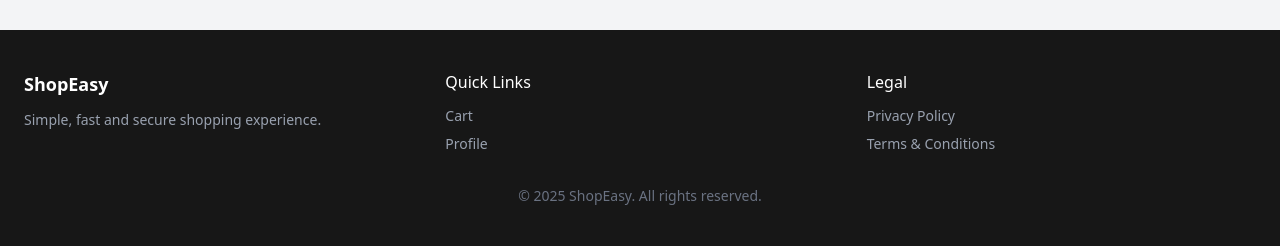
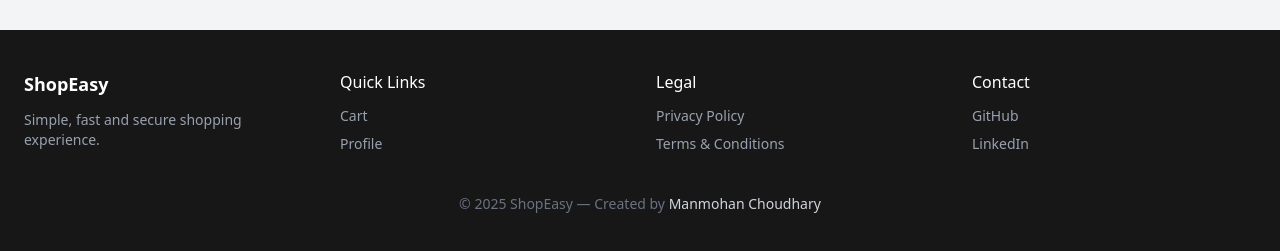
Before and after one commit to letscodewithmohit/shopEasy, a React (Vite) app in the folder ecom-frontend/: page / in a window 1280 px wide. Shown: the part 1417-1668 px from the top of the page. Built offline with nearby package versions, Linux system fonts and the light colour scheme; no server answers.

Commit message:
Add project README

```diff
--- a/ecom-frontend/src/components/layout/Footer.jsx
+++ b/ecom-frontend/src/components/layout/Footer.jsx
@@ -2,12 +2,14 @@ import { Link } from "react-router-dom";
 import useAuthRedirect from "../../hooks/useAuthRedirect";
 
 const Footer = () => {
+  const { requireAuth } = useAuthRedirect();
 
-    const { requireAuth } = useAuthRedirect();
   return (
     <footer className="bg-neutral-900 text-gray-400 py-10">
-      <div className="max-w-7xl mx-auto px-6 grid grid-cols-1 md:grid-cols-3 gap-8">
+      {/* Main footer content */}
+      <div className="max-w-7xl mx-auto px-6 grid grid-cols-1 md:grid-cols-4 gap-8">
 
+        {/* 1️⃣ Brand */}
         <div>
           <h3 className="text-white font-semibold text-lg">ShopEasy</h3>
           <p className="mt-3 text-sm">
@@ -15,12 +17,15 @@ const Footer = () => {
           </p>
         </div>
 
+        {/* 2️⃣ Quick Links */}
         <div>
           <h4 className="text-white font-medium mb-3">Quick Links</h4>
           <ul className="space-y-2 text-sm">
             <li>
               <button
-          onClick={() => requireAuth("/cart", "Please login to view cart")}
+                onClick={() =>
+                  requireAuth("/cart", "Please login to view cart")
+                }
                 className="hover:text-white"
               >
                 Cart
@@ -29,7 +34,9 @@ const Footer = () => {
 
             <li>
               <button
-          onClick={() => requireAuth("/profile", "Please login to view profile")}
+                onClick={() =>
+                  requireAuth("/profile", "Please login to view profile")
+                }
                 className="hover:text-white"
               >
                 Profile
@@ -38,18 +45,55 @@ const Footer = () => {
           </ul>
         </div>
 
+        {/* 3️⃣ Legal */}
         <div>
           <h4 className="text-white font-medium mb-3">Legal</h4>
           <ul className="space-y-2 text-sm">
-            <li>Privacy Policy</li>
-            <li>Terms & Conditions</li>
+            <li>
+              Privacy Policy
+            </li>
+            <li >
+              Terms & Conditions
+            </li>
+          </ul>
+        </div>
+
+        {/* 4️⃣ Contact / Social */}
+        <div>
+          <h4 className="text-white font-medium mb-3">Contact</h4>
+          <ul className="space-y-2 text-sm">
+
+            <li>
+              <a
+                href="https://github.com/letscodewithmohit"
+                target="_blank"
+                rel="noopener noreferrer"
+                className="hover:text-white"
+              >
+                GitHub
+              </a>
+            </li>
+            <li>
+              <a
+                href="https://www.linkedin.com/in/manmohan-choudhary01/"
+                target="_blank"
+                rel="noopener noreferrer"
+                className="hover:text-white"
+              >
+                LinkedIn
+              </a>
+            </li>
           </ul>
         </div>
 
       </div>
 
-      <div className="text-center text-sm text-gray-500 mt-8">
-        © {new Date().getFullYear()} ShopEasy. All rights reserved.
+      {/* Bottom copyright */}
+      <div className="text-center text-sm text-gray-500 mt-10">
+        © 2025 ShopEasy — Created by{" "}
+        <span className="text-gray-300 font-medium">
+          Manmohan Choudhary
+        </span>
       </div>
     </footer>
   );
```
Lines whose indentation alone changed are shown as unchanged.
